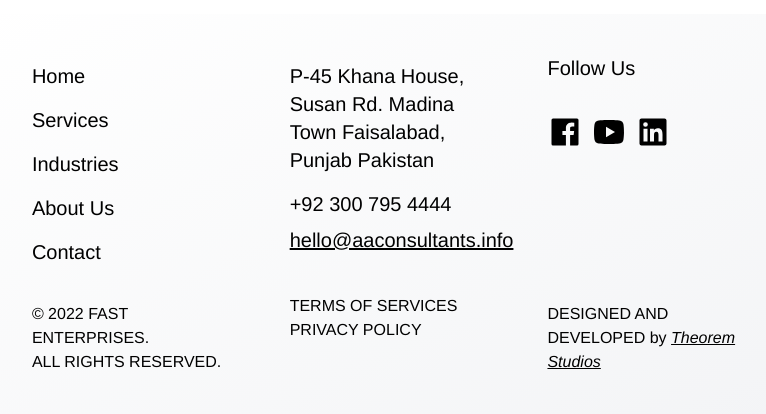
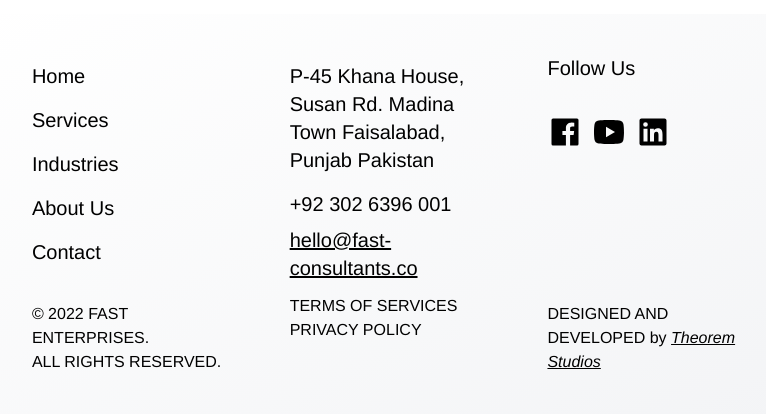
Before and after one commit to 700ad/fast-enterprises-web, a Gatsby site: page / in a window 1280 px wide. Shown: the part 6434-6848 px from the top of the page, without its empty margins (467-1233 px from the left). Built offline with nearby package versions, Linux system fonts and the light colour scheme; Gatsby itself is replaced by a stand-in of ours.

Commit message:
Fixed Cotact No.

```diff
--- a/src/components/Footer.jsx
+++ b/src/components/Footer.jsx
@@ -34,8 +34,8 @@ export default function Footer() {
                 P-45 Khana House, Susan Rd. Madina Town Faisalabad, Punjab
                 Pakistan
               </Link>
-              <p className="mt-2">+92 300 795 4444</p>
-              <p className="mt-2 underline">hello@aaconsultants.info</p>
+              <p className="mt-2">+92 302 6396 001</p>
+              <p className="mt-2 underline">hello@fast-consultants.co</p>
             </div>
           </div>
           <div className="col-span-1 flex flex-col items-center justify-start">
```
